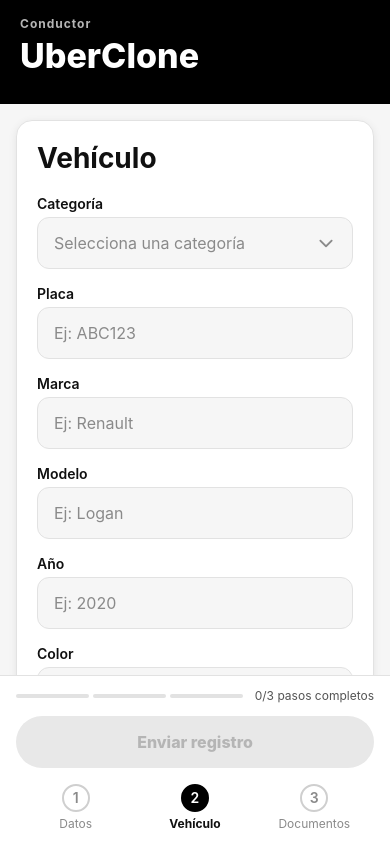
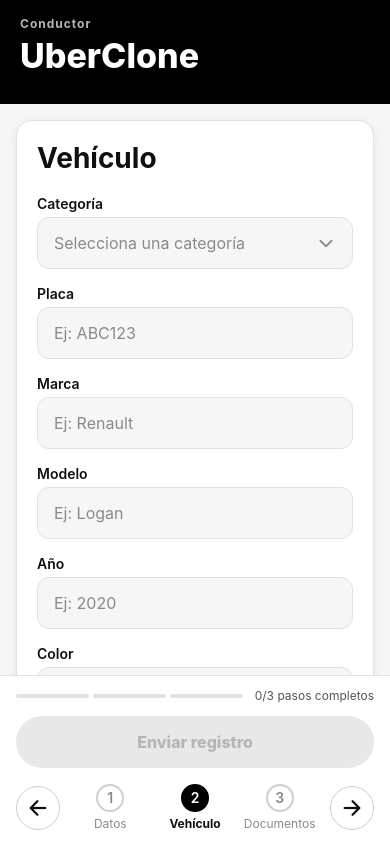
Before and after one commit to smotato/UberClone-Taller, a React Native app: screen /Vehicle in a window 390 px wide. Built offline with nearby package versions, Linux system fonts and the light colour scheme.

Commit message:
Se añaden botones de flecha para moverse entre pestañas de registro

```diff
--- a/src/components/RegistrationTabBar.js
+++ b/src/components/RegistrationTabBar.js
@@ -28,6 +28,10 @@ export default function RegistrationTabBar({ state, navigation }) {
   }
   const doneCount = Object.values(completed).filter(Boolean).length
   const total = state.routes.length
+  // Navegación con flechas: pestaña anterior y siguiente según la posición actual
+  const hasPrev = state.index > 0
+  const hasNext = state.index < total - 1
+  const goTo = (index) => navigation.navigate(state.routes[index].name)
 
   const handleSubmit = () => {
     // TODO: enviar a Firebase con estado "pendiente de aprobación" (siguiente entregable)
@@ -67,6 +71,21 @@ export default function RegistrationTabBar({ state, navigation }) {
           {t('common.submit')}
         </Text>
       </Pressable>
+
+      {/* Fila inferior: flecha atrás, pestañas numeradas y flecha siguiente */}
+      <View style={styles.tabsRow}>
+        {hasPrev ? (
+          <Pressable
+            style={[styles.navButton, styles.navButtonArrow]}
+            onPress={() => goTo(state.index - 1)}
+            accessibilityRole="button"
+            accessibilityLabel={t('common.back')}
+          >
+            <Ionicons name="arrow-back" size={sizes.iconMd} color={colors.text} />
+          </Pressable>
+        ) : (
+          <View style={styles.navPlaceholder} />
+        )}
 
         {/* Pestañas numeradas; el check verde indica que la pestaña está completa */}
         <View style={styles.tabs}>
@@ -115,11 +134,26 @@ export default function RegistrationTabBar({ state, navigation }) {
             )
           })}
         </View>
+
+        {hasNext ? (
+          <Pressable
+            style={[styles.navButton, styles.navButtonArrow]}
+            onPress={() => goTo(state.index + 1)}
+            accessibilityRole="button"
+            accessibilityLabel={t('common.next')}
+          >
+            <Ionicons name="arrow-forward" size={sizes.iconMd} color={colors.text} />
+          </Pressable>
+        ) : (
+          <View style={styles.navPlaceholder} />
+        )}
+      </View>
     </View>
   )
 }
 
 const CIRCLE_SIZE = 28
+const NAV_SIZE = 44
 
 const styles = StyleSheet.create({
   container: {
@@ -181,8 +215,33 @@ const styles = StyleSheet.create({
   },
 
   // Pestañas
+    // Fila con las flechas a los lados y las pestañas en el centro
+  tabsRow: {
+    flexDirection: 'row',
+    alignItems: 'center',
+    gap: spacing.sm,
+  },
   tabs: {
+    flex: 1,
     flexDirection: 'row',
+  },
+
+  // Flechas de navegación
+  navButton: {
+    width: NAV_SIZE,
+    height: NAV_SIZE,
+    borderRadius: radius.full,
+    alignItems: 'center',
+    justifyContent: 'center',
+  },
+  navButtonArrow: {
+    backgroundColor: colors.surface,
+    borderWidth: 1,
+    borderColor: colors.borderStrong,
+  },
+  // Reserva el espacio de la flecha que no se muestra, para que las pestañas no se muevan
+  navPlaceholder: {
+    width: NAV_SIZE,
   },
   tab: {
     flex: 1,
--- a/src/languages/en.js
+++ b/src/languages/en.js
@@ -1,6 +1,7 @@
 export default {
   common: {
     next: 'Next',
+    back: 'Back',
     submit: 'Submit registration',
     done: 'Done',
     addPhoto: 'Tap to add a photo',
--- a/src/languages/es.js
+++ b/src/languages/es.js
@@ -1,6 +1,7 @@
 export default {
   common: {
     next: 'Siguiente',
+    back: 'Atrás',
     submit: 'Enviar registro',
     done: 'Listo',
     addPhoto: 'Toca para agregar una foto',
```
Lines whose indentation alone changed are shown as unchanged.
